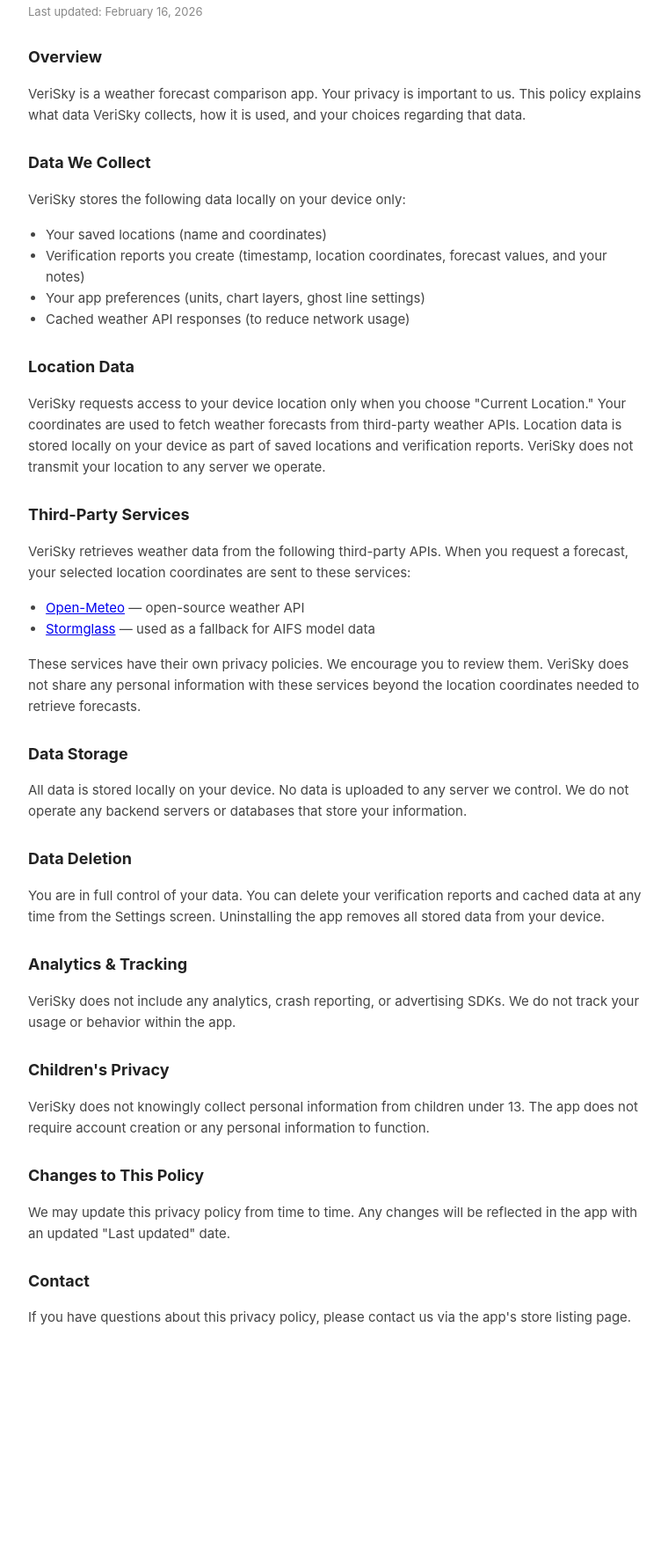
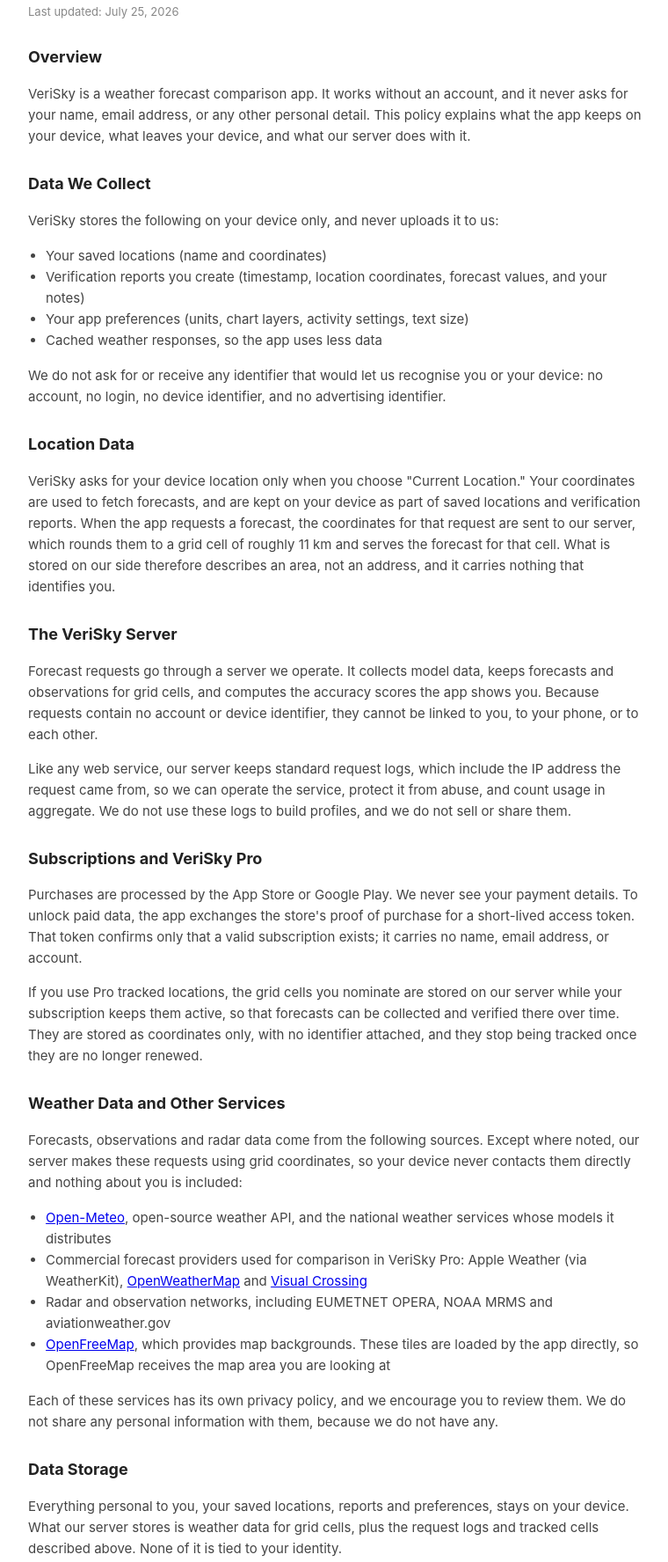
Before and after one commit to NickLeenders/verisky_privacy_statement, a plain HTML site: page docs/privacy.html in a window 1280 px wide. Shown: the part 92-1867 px from the top of the page at 88% size, without its empty margins (258-1018 px from the left). Before the commit the page ends 1640 px from the top, so only its background shows below. Drawn offline with Linux system fonts and the light colour scheme.

Commit message:
update to privacy

```diff
--- a/docs/privacy.html
+++ b/docs/privacy.html
@@ -3,7 +3,7 @@
 <head>
   <meta charset="UTF-8">
   <meta name="viewport" content="width=device-width, initial-scale=1.0">
-  <title>VeriSky — Privacy Policy</title>
+  <title>VeriSky Privacy Policy</title>
   <style>
     body { font-family: -apple-system, BlinkMacSystemFont, 'Segoe UI', Roboto, sans-serif; max-width: 700px; margin: 0 auto; padding: 24px; line-height: 1.6; color: #222; }
     h1 { font-size: 24px; }
@@ -15,47 +15,58 @@
 </head>
 <body>
   <h1>Privacy Policy</h1>
-  <p class="updated">Last updated: February 16, 2026</p>
+  <p class="updated">Last updated: July 25, 2026</p>
 
   <h2>Overview</h2>
-  <p>VeriSky is a weather forecast comparison app. Your privacy is important to us. This policy explains what data VeriSky collects, how it is used, and your choices regarding that data.</p>
+  <p>VeriSky is a weather forecast comparison app. It works without an account, and it never asks for your name, email address, or any other personal detail. This policy explains what the app keeps on your device, what leaves your device, and what our server does with it.</p>
 
   <h2>Data We Collect</h2>
-  <p>VeriSky stores the following data locally on your device only:</p>
+  <p>VeriSky stores the following on your device only, and never uploads it to us:</p>
   <ul>
     <li>Your saved locations (name and coordinates)</li>
     <li>Verification reports you create (timestamp, location coordinates, forecast values, and your notes)</li>
-    <li>Your app preferences (units, chart layers, ghost line settings)</li>
-    <li>Cached weather API responses (to reduce network usage)</li>
+    <li>Your app preferences (units, chart layers, activity settings, text size)</li>
+    <li>Cached weather responses, so the app uses less data</li>
   </ul>
+  <p>We do not ask for or receive any identifier that would let us recognise you or your device: no account, no login, no device identifier, and no advertising identifier.</p>
 
   <h2>Location Data</h2>
-  <p>VeriSky requests access to your device location only when you choose "Current Location." Your coordinates are used to fetch weather forecasts from third-party weather APIs. Location data is stored locally on your device as part of saved locations and verification reports. VeriSky does not transmit your location to any server we operate.</p>
+  <p>VeriSky asks for your device location only when you choose "Current Location." Your coordinates are used to fetch forecasts, and are kept on your device as part of saved locations and verification reports. When the app requests a forecast, the coordinates for that request are sent to our server, which rounds them to a grid cell of roughly 11 km and serves the forecast for that cell. What is stored on our side therefore describes an area, not an address, and it carries nothing that identifies you.</p>
 
-  <h2>Third-Party Services</h2>
-  <p>VeriSky retrieves weather data from the following third-party APIs. When you request a forecast, your selected location coordinates are sent to these services:</p>
+  <h2>The VeriSky Server</h2>
+  <p>Forecast requests go through a server we operate. It collects model data, keeps forecasts and observations for grid cells, and computes the accuracy scores the app shows you. Because requests contain no account or device identifier, they cannot be linked to you, to your phone, or to each other.</p>
+  <p>Like any web service, our server keeps standard request logs, which include the IP address the request came from, so we can operate the service, protect it from abuse, and count usage in aggregate. We do not use these logs to build profiles, and we do not sell or share them.</p>
+
+  <h2>Subscriptions and VeriSky Pro</h2>
+  <p>Purchases are processed by the App Store or Google Play. We never see your payment details. To unlock paid data, the app exchanges the store's proof of purchase for a short-lived access token. That token confirms only that a valid subscription exists; it carries no name, email address, or account.</p>
+  <p>If you use Pro tracked locations, the grid cells you nominate are stored on our server while your subscription keeps them active, so that forecasts can be collected and verified there over time. They are stored as coordinates only, with no identifier attached, and they stop being tracked once they are no longer renewed.</p>
+
+  <h2>Weather Data and Other Services</h2>
+  <p>Forecasts, observations and radar data come from the following sources. Except where noted, our server makes these requests using grid coordinates, so your device never contacts them directly and nothing about you is included:</p>
   <ul>
-    <li><a href="https://open-meteo.com">Open-Meteo</a> — open-source weather API</li>
-    <li><a href="https://stormglass.io">Stormglass</a> — used as a fallback for AIFS model data</li>
+    <li><a href="https://open-meteo.com">Open-Meteo</a>, open-source weather API, and the national weather services whose models it distributes</li>
+    <li>Commercial forecast providers used for comparison in VeriSky Pro: Apple Weather (via WeatherKit), <a href="https://openweathermap.org">OpenWeatherMap</a> and <a href="https://www.visualcrossing.com">Visual Crossing</a></li>
+    <li>Radar and observation networks, including EUMETNET OPERA, NOAA MRMS and aviationweather.gov</li>
+    <li><a href="https://openfreemap.org">OpenFreeMap</a>, which provides map backgrounds. These tiles are loaded by the app directly, so OpenFreeMap receives the map area you are looking at</li>
   </ul>
-  <p>These services have their own privacy policies. We encourage you to review them. VeriSky does not share any personal information with these services beyond the location coordinates needed to retrieve forecasts.</p>
+  <p>Each of these services has its own privacy policy, and we encourage you to review them. We do not share any personal information with them, because we do not have any.</p>
 
   <h2>Data Storage</h2>
-  <p>All data is stored locally on your device. No data is uploaded to any server we control. We do not operate any backend servers or databases that store your information.</p>
+  <p>Everything personal to you, your saved locations, reports and preferences, stays on your device. What our server stores is weather data for grid cells, plus the request logs and tracked cells described above. None of it is tied to your identity.</p>
 
   <h2>Data Deletion</h2>
-  <p>You are in full control of your data. You can delete your verification reports and cached data at any time from the Settings screen. Uninstalling the app removes all stored data from your device.</p>
+  <p>You can delete your verification reports and cached data at any time from the Settings screen, and uninstalling the app removes everything it stored on your device. Removing a tracked location in the app stops it being tracked on our server, and tracked cells expire on their own once a subscription no longer renews them. Server request logs are kept only briefly and then discarded.</p>
 
   <h2>Analytics &amp; Tracking</h2>
-  <p>VeriSky does not include any analytics, crash reporting, or advertising SDKs. We do not track your usage or behavior within the app.</p>
+  <p>VeriSky includes no analytics, crash reporting, or advertising SDKs, and does not track you across other apps or websites. The usage figures we do look at are counted from the server request logs described above, in aggregate only.</p>
 
   <h2>Children's Privacy</h2>
   <p>VeriSky does not knowingly collect personal information from children under 13. The app does not require account creation or any personal information to function.</p>
 
   <h2>Changes to This Policy</h2>
-  <p>We may update this privacy policy from time to time. Any changes will be reflected in the app with an updated "Last updated" date.</p>
+  <p>We may update this privacy policy from time to time. Any changes will appear on this page and in the app with an updated "Last updated" date.</p>
 
   <h2>Contact</h2>
-  <p>If you have questions about this privacy policy, please contact us via the app's store listing page.</p>
+  <p>If you have questions about this privacy policy, email us at <a href="mailto:support@verisky.app">support@verisky.app</a>.</p>
 </body>
 </html>
```
Also changed, not shown: docs/support.html (+3 -3 lines).
